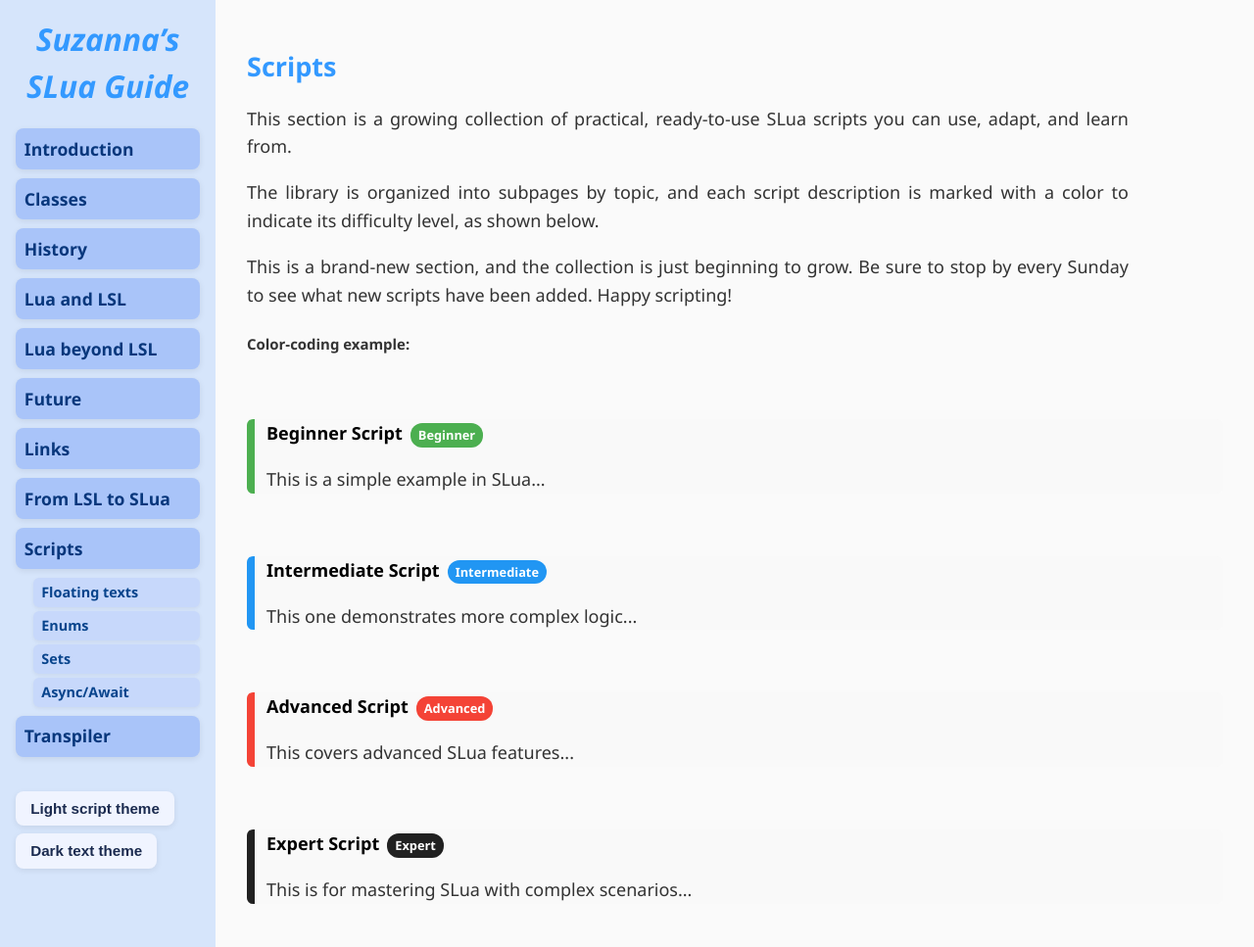
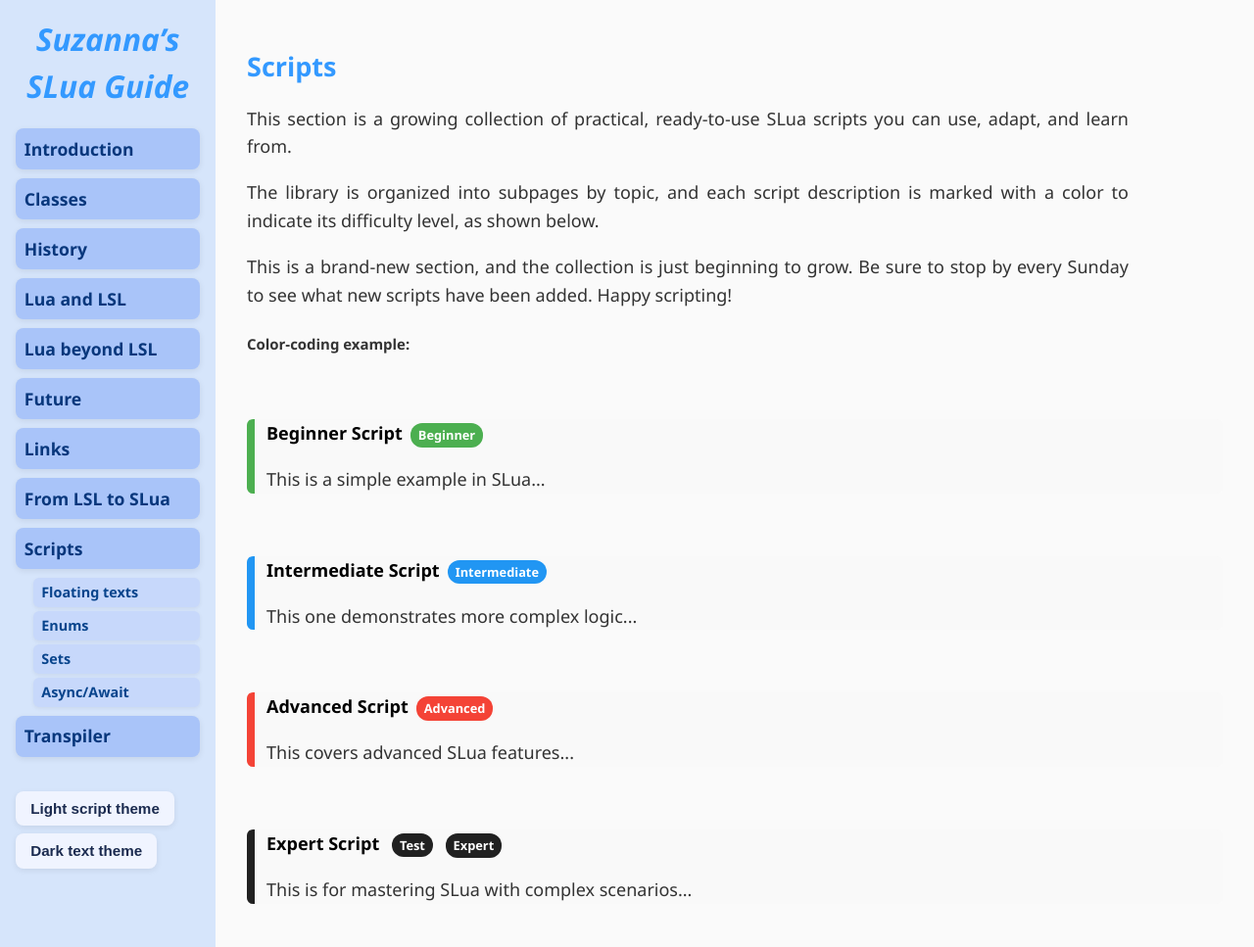
Before and after one commit to Suzanna-Linn/slua, a Jekyll site: the page built from docs/scripts.md, in a window 1280 px wide and 967 px high. Shown: the whole window at 98% size. Built offline with Jekyll 4.4.1, drawn with Linux system fonts in a browser that asks for light colours; nearby versions of some CDN libraries; our own code applies the rules of GitHub Pages for plain Markdown files; comment, search, counter and statistics services are not loaded.

Commit message:
Update scripts.md

```diff
--- a/docs/scripts.md
+++ b/docs/scripts.md
@@ -24,6 +24,6 @@ This is a brand-new section, and the collection is just beginning to grow. Be su
 </div>
 
 <div class="script-box expert">
-  <h4>Expert Script</h4>
+  <h4>Expert Script  <span class="extra">Test</span> </h4>
   <p>This is for mastering SLua with complex scenarios...</p>
 </div>
```
